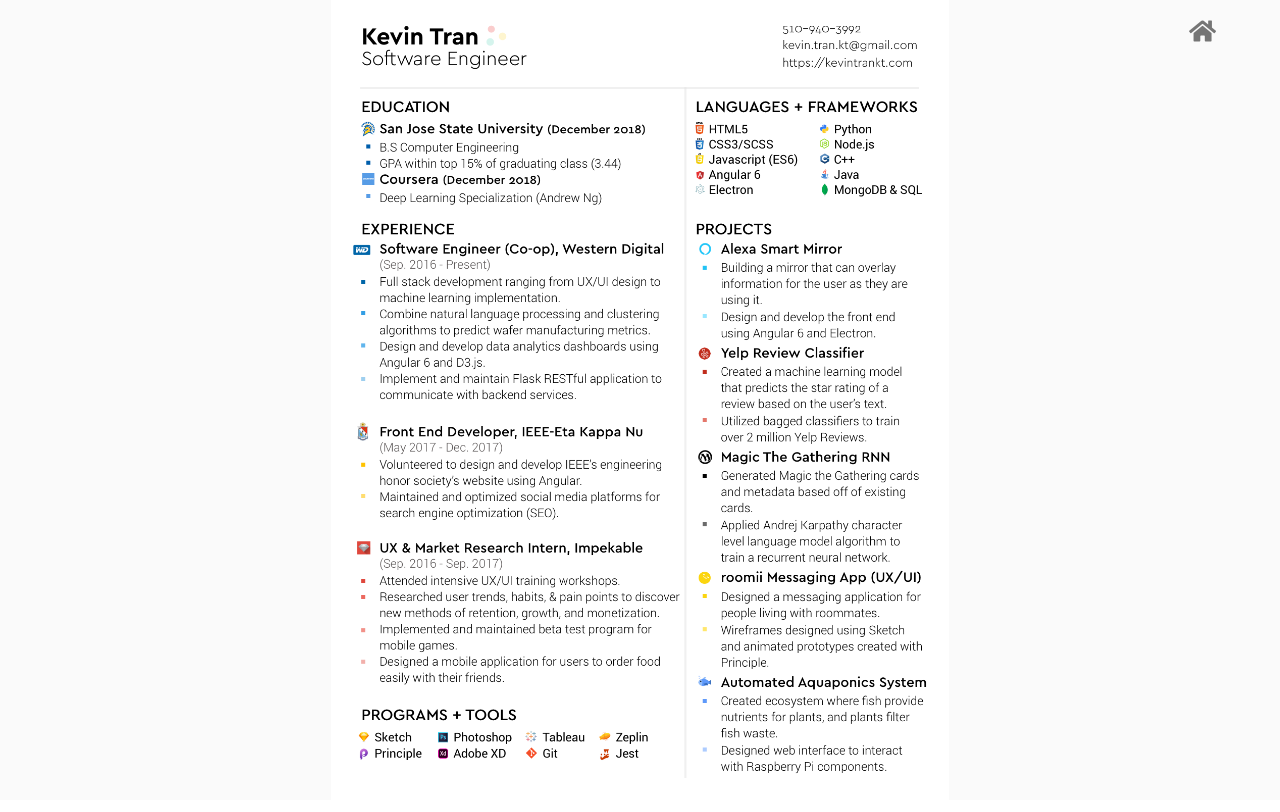
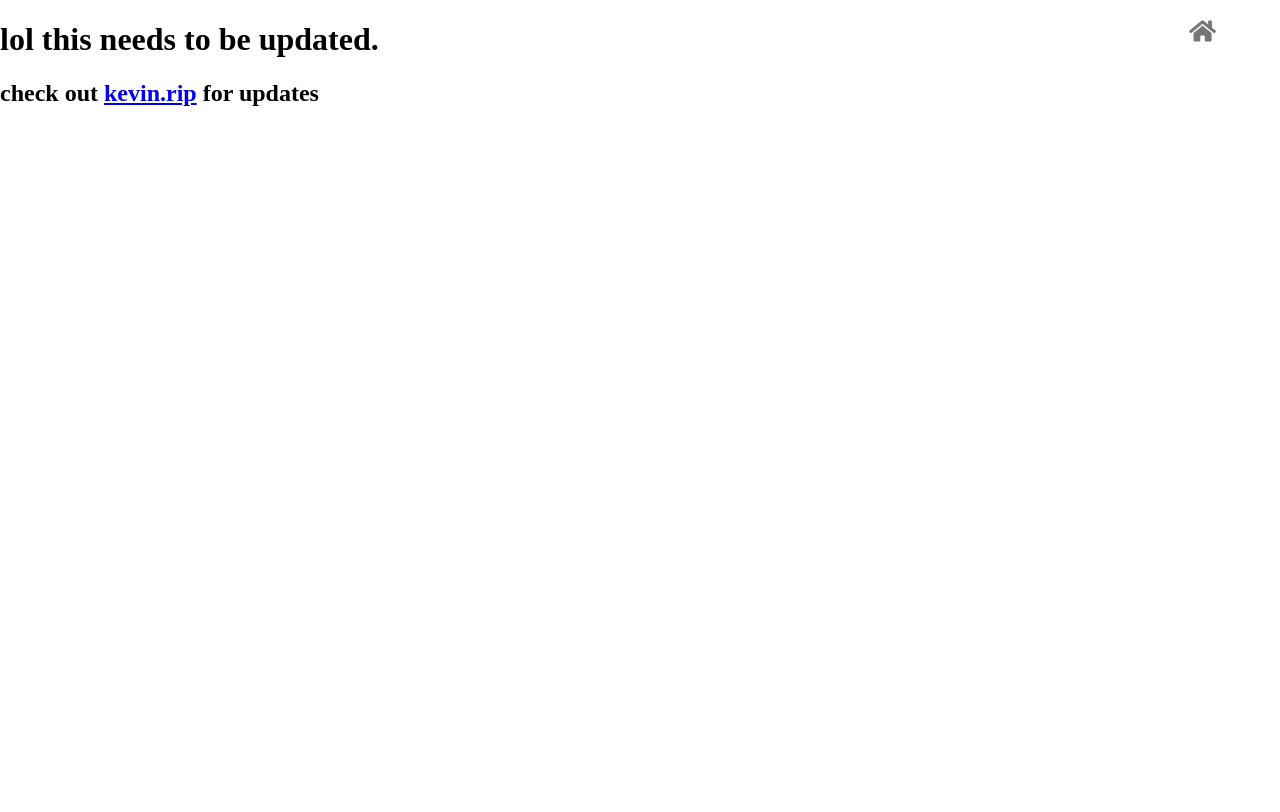
Before and after one commit to kevintrankt/resume, a plain HTML site: page index.html in a window 1280 px wide. Drawn offline with Linux system fonts and the light colour scheme.

Commit message:
Update index.html

```diff
--- a/index.html
+++ b/index.html
@@ -71,10 +71,12 @@
 
 <body>
   <a href="https://kevintrankt.com" class="nav-link"><i class="fas fa-home"></i></a>
-  <div class="container">
+<!--   <div class="container">
     <a alt="kevintrankt resume image" href="KevinTranResume.pdf"> <img src="resume.png" class="resume">
     </a>
-  </div>
+  </div> -->
+  <h1>lol this needs to be updated.</h1>
+  <h2>check out <a href="https://kevin.rip">kevin.rip</a> for updates</h2>
 </body>
 
 </html>
```
